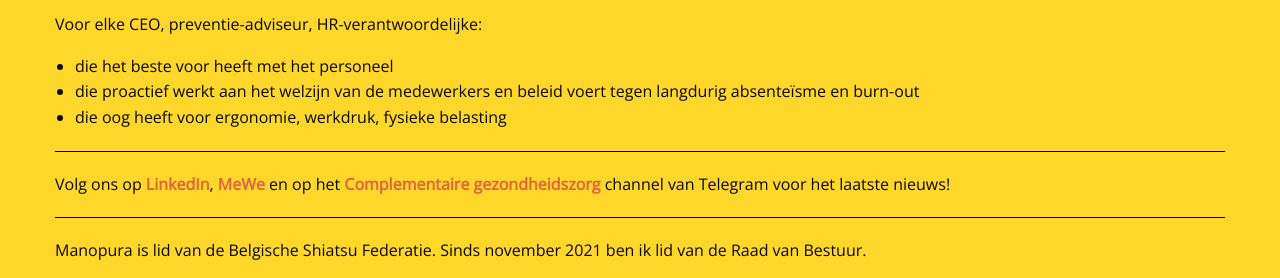
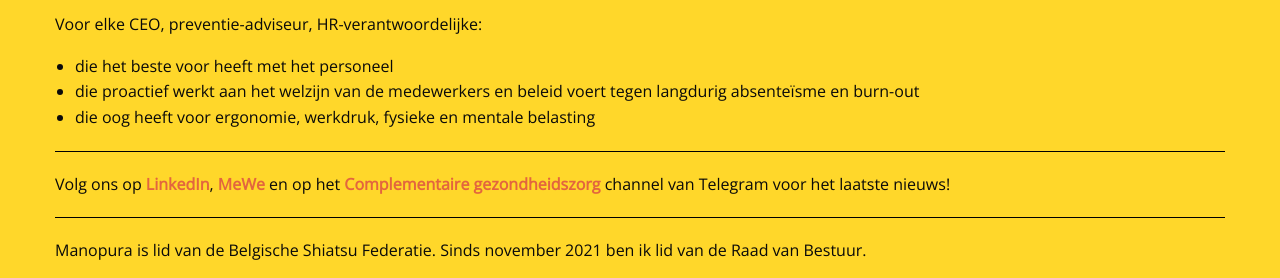
Before and after one commit to manopura/manopura.github.io, a Jekyll site: the page built from index.md, in a window 1280 px wide and 900 px high, scrolled down 2632 px. Shown: the part 254-532 px from the top of the window. Built offline with Jekyll 4.4.1, drawn with Linux system fonts in a browser that asks for light colours; nearby versions of some CDN libraries.

Commit message:
Update index.md

```diff
--- a/index.md
+++ b/index.md
@@ -76,7 +76,7 @@ Voor elk individu, mens, klant, patiënt:
 Voor elke CEO, preventie-adviseur, HR-verantwoordelijke:
 + die het beste voor heeft met het personeel
 + die proactief werkt aan het welzijn van de medewerkers en beleid voert tegen langdurig absenteïsme en burn-out
-+ die oog heeft voor ergonomie, werkdruk, fysieke belasting
++ die oog heeft voor ergonomie, werkdruk, fysieke en mentale belasting
 
 
 ---
```
